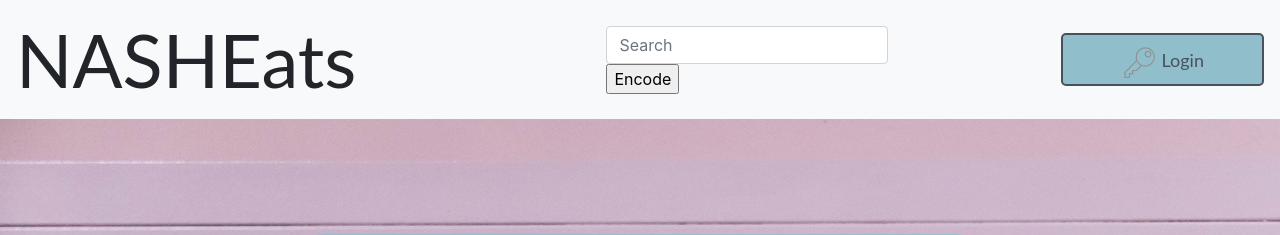
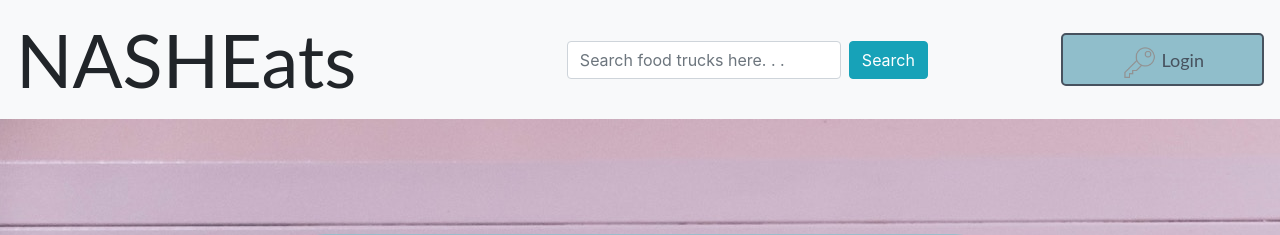
Before and after one commit to eagobert-zz/nash-eats, a Django app: page / in a window 1280 px wide. Shown: the top 235 px of the page. Run offline with Django 3.2, Linux system fonts and the light colour scheme; data that the repository does not hold is empty; some libraries are stand-ins or nearby versions.

Commit message:
fix login form and search button

```diff
--- a/NashBitesApp/templates/search.html
+++ b/NashBitesApp/templates/search.html
@@ -1,10 +1,10 @@
 {% block searchbar %}
 
-<form action="{% url 'website:home' %}" class="" method="GET">
+<form class="form-inline" action="{% url 'website:home' %}" class="" method="GET">
  {% csrf_token %}
  <!-- {{search_form}} -->
-  <input id="address" name="search-input" class="form-control mr-sm-2" type="search" placeholder="Search" aria-label="Search" value="">
-  <input type="button" value="Encode" onclick="codeAddress()">
+  <input id="address" name="search-input" class="form-control mr-sm-2" type="search" placeholder="Search food trucks here. . ." aria-label="Search" value="">
+  <input class="btn btn-info" type="submit" value="Search" onclick="codeAddress()">
 </form>
 
 {% endblock searchbar %}
```
